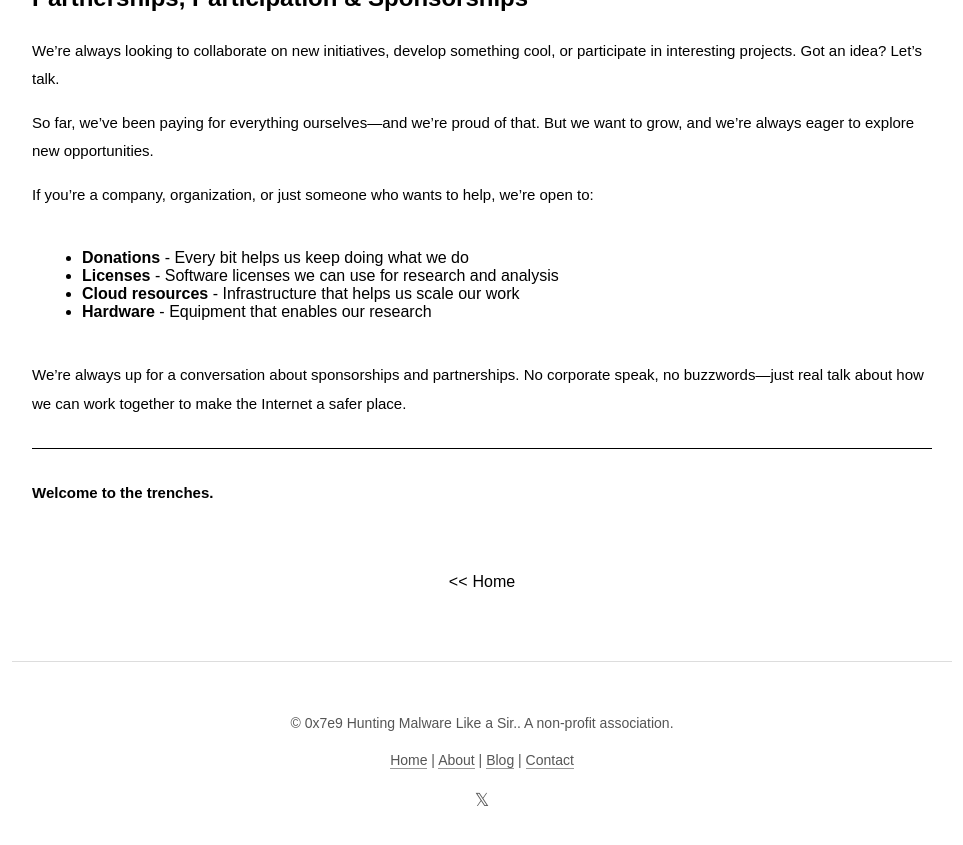
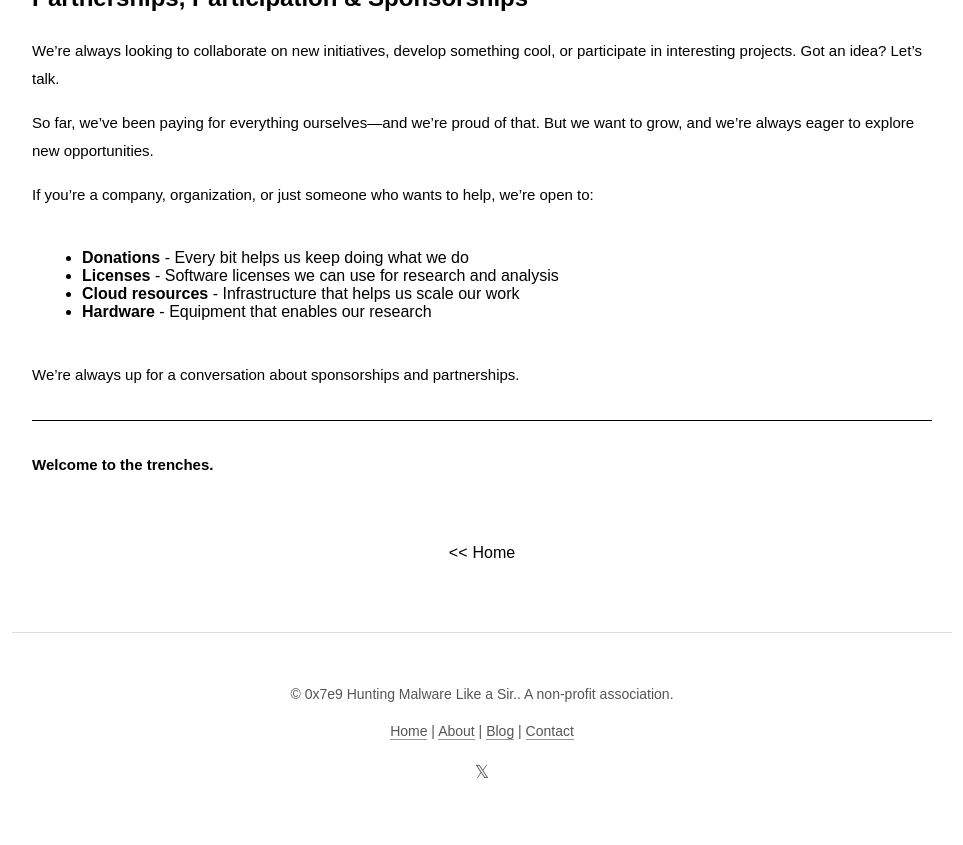
Before and after one commit to mlwre/mlwre.github.io, a Jekyll site: the page built from contact.md, in a window 1280 px wide and 900 px high, scrolled down 1111 px. Shown: the top 845 px of the window, without its empty margins (158-1121 px from the left). Built offline with Jekyll 4.4.1, drawn with Linux system fonts in a browser that asks for light colours; some web fonts are replaced.

Commit message:
minor changes

```diff
--- a/contact.md
+++ b/contact.md
@@ -35,7 +35,7 @@ If you're a company, organization, or just someone who wants to help, we're open
 - **Cloud resources** - Infrastructure that helps us scale our work
 - **Hardware** - Equipment that enables our research
 
-We're always up for a conversation about sponsorships and partnerships. No corporate speak, no buzzwords—just real talk about how we can work together to make the Internet a safer place.
+We're always up for a conversation about sponsorships and partnerships.
 
 ---
 
```
Also changed, not shown: about.md (+1 -1 lines), index.md (+1 -1 lines).
